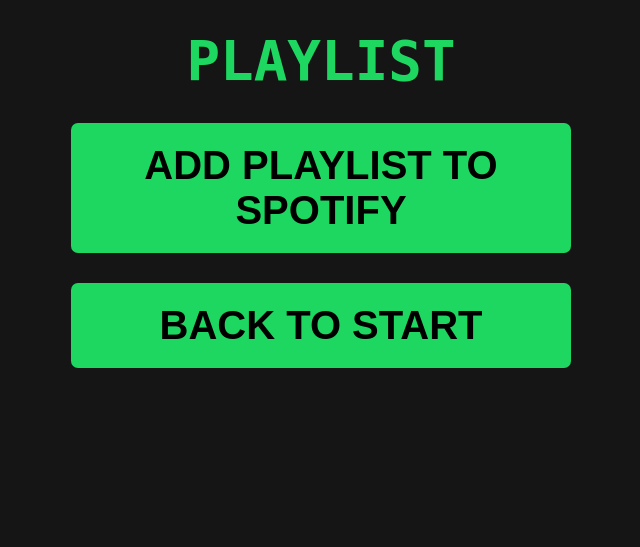
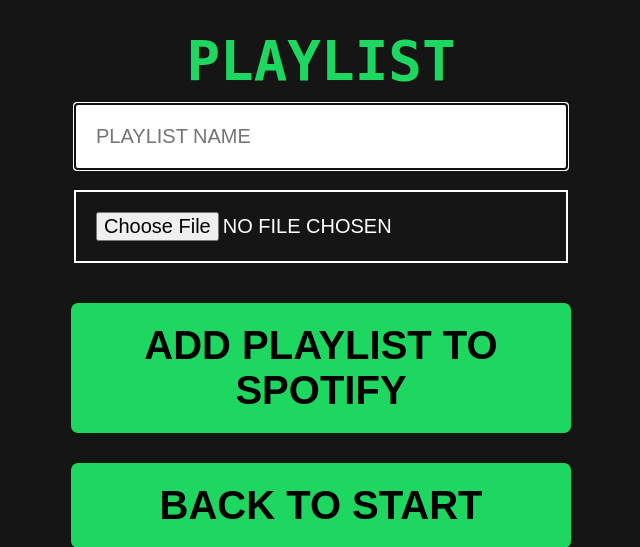
Before and after one commit to oriodev/musicbox, a Flask app: page /playlist in a window 1280 px wide. Shown: the top 547 px of the page, without its empty margins (319-959 px from the left). Run offline with Flask 3, Linux system fonts and the light colour scheme; parts of the project's set-up code (start-up, migrations or seed data) failed here and were passed over.

Commit message:
added confirmation page and ability to set name for the playlist

```diff
--- a/app.py
+++ b/app.py
@@ -79,8 +79,20 @@
 
     if request.method == "POST":
         artists = request.form.getlist('selected_artists')
-        songs_to_add = choose_songs_to_add_to_playlist(artists)
+        session['songs_to_add'] = choose_songs_to_add_to_playlist(artists)
 
-        # add_songs_to_playlist(make_playlist(), songs_to_add)
+        return render_template("playlist.html", songs=session['songs_to_add'])
 
-        return render_template("playlist.html")
+@app.route("/confirmation", methods=["GET", "POST"])
+def confirmation():
+
+    if request.method == "GET":
+        return render_template("confirmation.html")
+
+    if request.method == "POST":
+
+        playlist_name = request.form.get('playlist_name')
+        songs_to_add = session['songs_to_add']
+
+        add_songs_to_playlist(make_playlist(playlist_name), songs_to_add)
+        return render_template("confirmation.html")
--- a/main.py
+++ b/main.py
@@ -122,8 +122,8 @@
 
 # MAKE THE PLAYLIST
 
-def make_playlist():
-    playlist = sp.user_playlist_create(user_id, 'name', public=True, collaborative=False, description='')
+def make_playlist(playlist_name):
+    playlist = sp.user_playlist_create(user_id, playlist_name, public=True, collaborative=False, description='')
     return playlist["id"]
 
 # RETURNS LIST OF TOP 10 SONGS FROM EACH SELECTED ARTIST
@@ -138,6 +138,8 @@
             song = {}
             song["id"] = tracks['tracks'][i]['id']
             song["name"] = tracks['tracks'][i]['name']
+            song["artist"] = tracks['tracks'][i]['album']['artists'][0]['name']
+            song["image"] = tracks['tracks'][i]['album']['images'][0]['url']
             songs_to_add.append(song)
 
     return songs_to_add
--- a/static/style.css
+++ b/static/style.css
@@ -121,3 +121,26 @@
     transform: scale(2);
     margin-bottom: 15px;
 }
+
+/* PLAYIST DISPLAY: SONG DIVS */
+
+.playlist_display {
+    display: flex;
+    flex-direction: column;
+    gap: 20px;
+
+    padding: 20px;
+
+    border-radius: 20px;
+}
+
+.song {
+    display: flex;
+    gap: 20px;
+    align-items: center;
+    font-size: 20px;
+}
+
+.song > img {
+    width: 75px;
+}
--- a/templates/playlist.html
+++ b/templates/playlist.html
@@ -6,9 +6,28 @@
 
 <h1>PLAYLIST</h1>
 
-<form action="/playlist" method="post">
+<form action="/confirmation" method="post">
+    <input type="text" name="playlist_name" autofocus autocomplete="off" placeholder="PLAYLIST NAME" required>
+    <input type="file" id="playlist_cover" name="playlist_cover" accept="image/png, image/jpeg">
+
     <button type="submit">ADD PLAYLIST TO SPOTIFY</button>
 </form>
+
+<!-- <div class="playlist_display">
+
+
+    {% for row in songs %}
+
+        <div class="song">
+            <img src="{{ row['image'] }}" alt="">
+            <p> <b>{{ row['name'] }}</b> by {{ row['artist'] }}</p>
+        </div>
+
+    {% endfor %}
+
+</div> -->
+
+
 
 <form action="/" method="get">
     <button type="submit">BACK TO START</button>
```
Also changed, not shown: templates/confirmation.html (added, +11 -0 lines), 1 other file.
